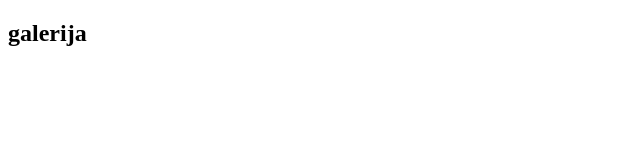
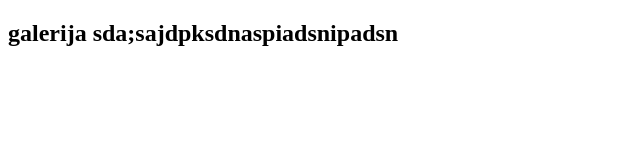
Before and after one commit to Rishubue/react, a Gatsby site: page /gallery in a window 1280 px wide. Shown: the whole page, without its empty margins (0-640 px from the left). Built offline with nearby package versions, Linux system fonts and the light colour scheme; Gatsby itself is replaced by a stand-in of ours.

Commit message:
dejo babojebac

```diff
--- a/src/pages/gallery.js
+++ b/src/pages/gallery.js
@@ -3,7 +3,7 @@ import React from "react"
 const gallery = () => {
   return (
     <div>
-      <h2>galerija</h2>
+      <h2>galerija sda;sajdpksdnaspiadsnipadsn</h2>
     </div>
   )
 }
```
